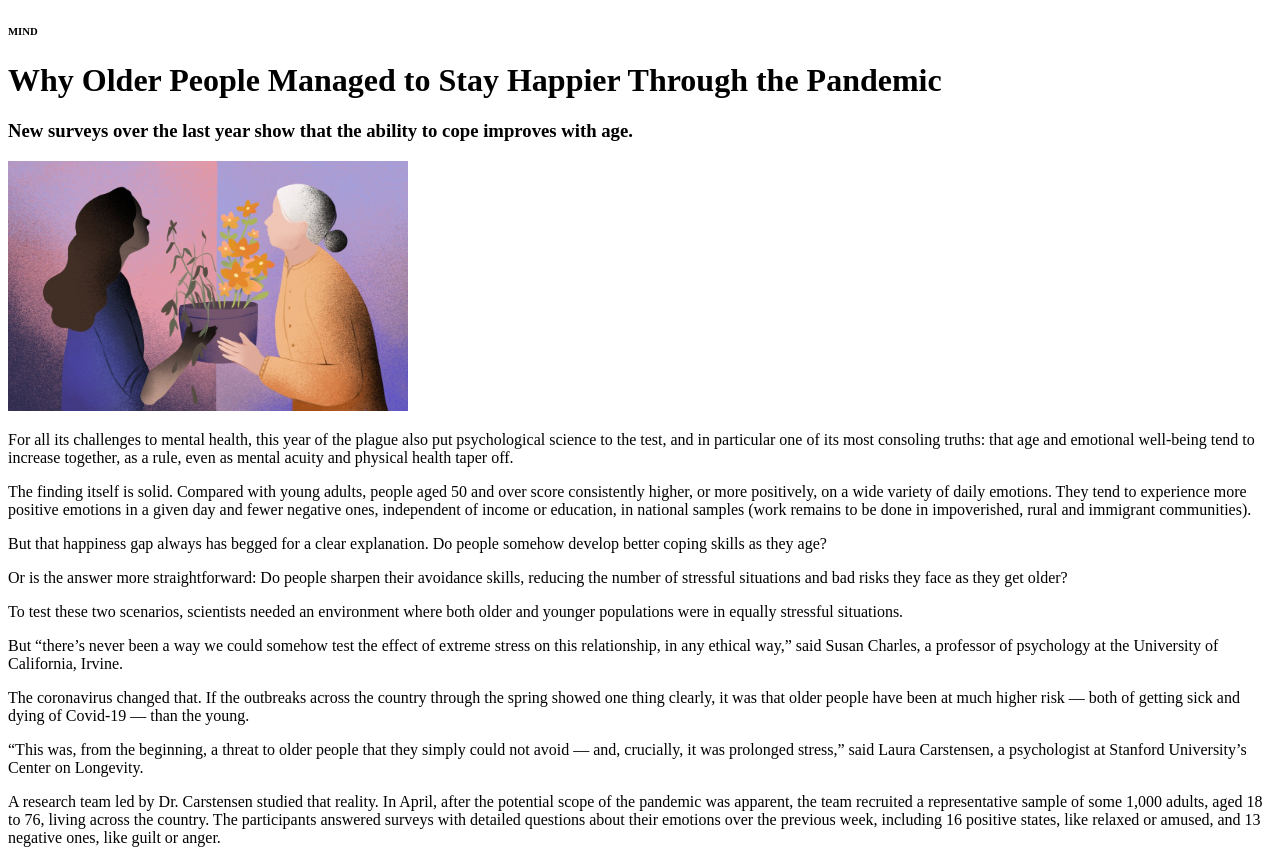
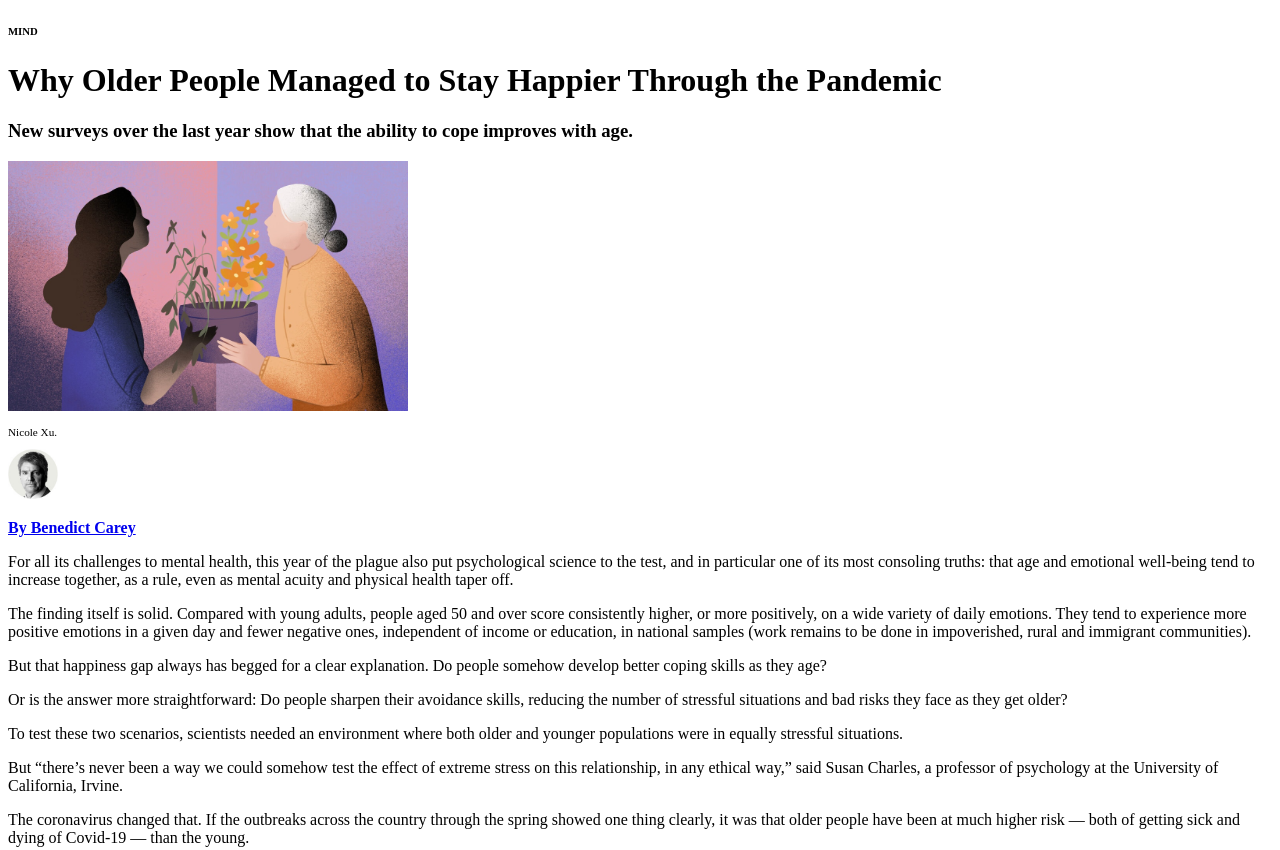
Before and after one commit to sdonelli/activities-news, a plain HTML site: page source/index.html in a window 1280 px wide. Shown: the top 850 px of the page. Drawn offline with Linux system fonts and the light colour scheme.

Commit message:
Add author link and image to the article

```diff
--- a/source/index.html
+++ b/source/index.html
@@ -14,6 +14,16 @@
     <h3>New surveys over the last year show that the ability to cope improves with age.</h3>
 
     <img src="images\pandemic-happiness-age.jpg" alt="Nicole Xu's illustration" width="400" height="250">
+    <span style="font-size:70%;">
+        <p>Nicole Xu.</p>
+    </span>
+
+    <a href="https://www.nytimes.com/by/benedict-carey">
+        <img src="images\author-benedict-carey.jpg" alt="Benedict Carey" title="Benedict Carey" width="50" height="50" />
+        <span style="font-weight:bold">
+            <p>By Benedict Carey</p>
+        </span>
+    </a>
 
     <p>
         For all its challenges to mental health, this year of the plague also put psychological science to the test, and
```
